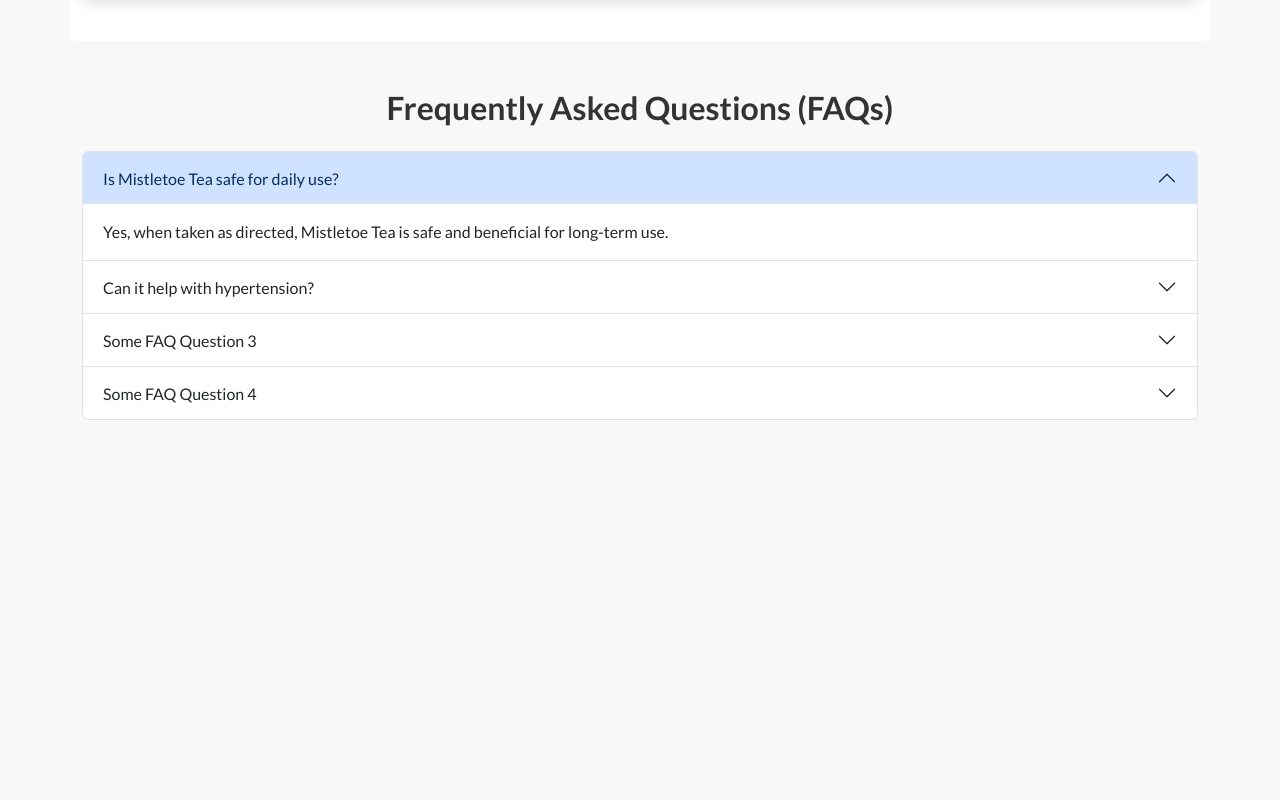
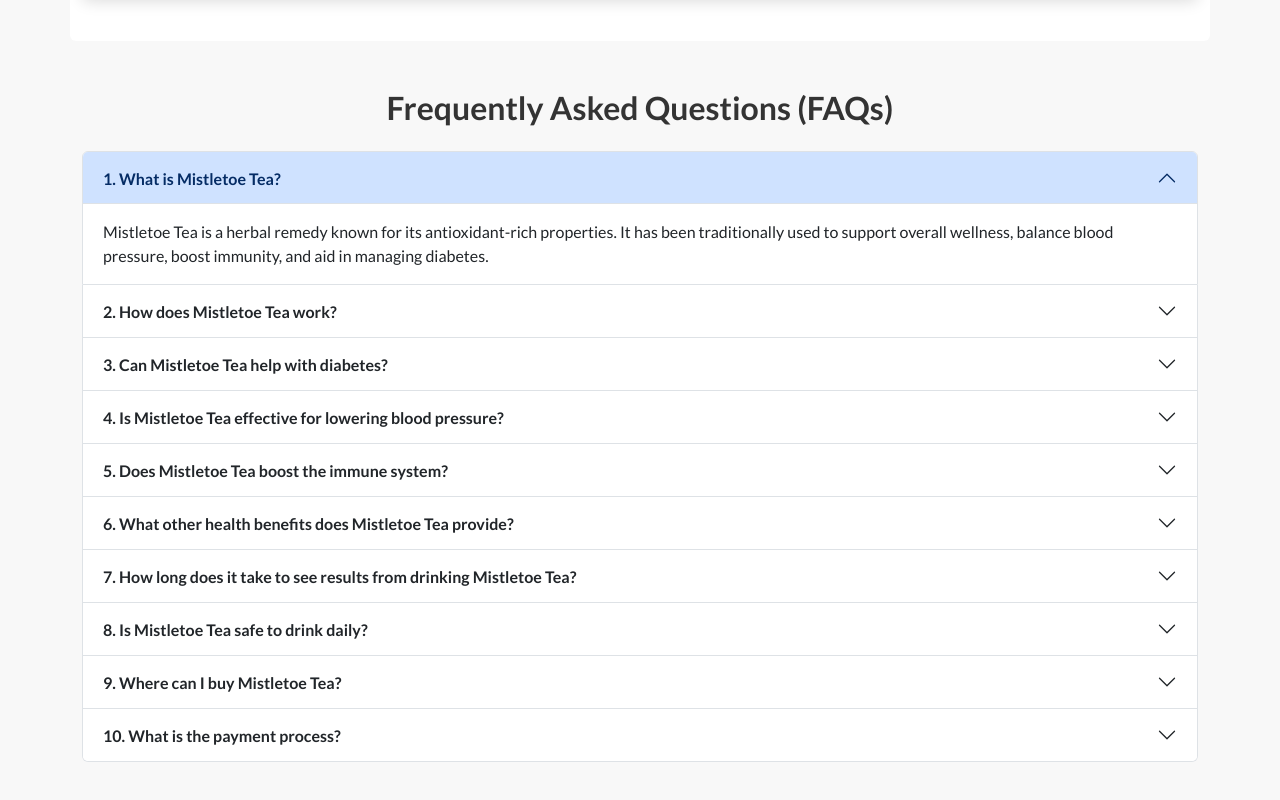
Before and after one commit to Festusali/doornet, a plain HTML site: page mistletoe/index.html in a window 1280 px wide. Shown: the part 8865-9665 px from the top of the page. Before the commit the page ends 9381 px from the top, so only its background shows below. Drawn offline with nearby package versions, Linux system fonts and the light colour scheme.

Commit message:
Implemented FAQs Section

```diff
--- a/mistletoe/index.html
+++ b/mistletoe/index.html
@@ -395,58 +395,137 @@
     <div class="accordion" id="faqAccordion">
       <div class="accordion-item">
         <h2 class="accordion-header" id="faq1">
-          <button class="accordion-button" type="button" data-bs-toggle="collapse" data-bs-target="#collapse1">
-            Is Mistletoe Tea safe for daily use?
+          <button class="accordion-button fw-bold" type="button" data-bs-toggle="collapse" data-bs-target="#collapse1">
+            1. What is Mistletoe Tea?
           </button>
         </h2>
         <div id="collapse1" class="accordion-collapse collapse show" data-bs-parent="#faqAccordion">
           <div class="accordion-body">
-            Yes, when taken as directed, Mistletoe Tea is safe and
-            beneficial for long-term use.
+            Mistletoe Tea is a herbal remedy known for its antioxidant-rich properties. It has been traditionally used
+            to support overall wellness, balance blood pressure, boost immunity, and aid in managing diabetes.
           </div>
         </div>
       </div>
       <div class="accordion-item">
         <h2 class="accordion-header" id="faq2">
-          <button class="accordion-button collapsed" type="button" data-bs-toggle="collapse"
+          <button class="accordion-button collapsed fw-bold" type="button" data-bs-toggle="collapse"
             data-bs-target="#collapse2">
-            Can it help with hypertension?
+            2. How does Mistletoe Tea work?
           </button>
         </h2>
         <div id="collapse2" class="accordion-collapse collapse" data-bs-parent="#faqAccordion">
           <div class="accordion-body">
-            Yes, it is known to support healthy blood pressure levels when
-            used consistently.
+            Mistletoe Tea helps combat oxidative stress and inflammation, which are key contributors to various health
+            conditions. It supports circulation, detoxifies the body, and promotes relaxation.
           </div>
         </div>
       </div>
       <div class="accordion-item">
         <h2 class="accordion-header" id="faq2">
-          <button class="accordion-button collapsed" type="button" data-bs-toggle="collapse"
+          <button class="accordion-button collapsed fw-bold" type="button" data-bs-toggle="collapse"
             data-bs-target="#collapse3">
-            Some FAQ Question 3
+            3. Can Mistletoe Tea help with diabetes?
           </button>
         </h2>
         <div id="collapse3" class="accordion-collapse collapse" data-bs-parent="#faqAccordion">
           <div class="accordion-body">
-            Lorem ipsum dolor sit amet consectetur, adipisicing elit. Sint voluptas iure obcaecati vel repudiandae
-            laudantium, aspernatur facere similique asperiores ad quaerat sed dignissimos! Sit corporis dolores neque
-            earum amet nihil?
+            Yes! Mistletoe Tea is known to help regulate blood sugar levels naturally, making it beneficial for those
+            managing diabetes.
           </div>
         </div>
       </div>
       <div class="accordion-item">
         <h2 class="accordion-header" id="faq2">
-          <button class="accordion-button collapsed" type="button" data-bs-toggle="collapse"
+          <button class="accordion-button collapsed fw-bold" type="button" data-bs-toggle="collapse"
             data-bs-target="#collapse4">
-            Some FAQ Question 4
+            4. Is Mistletoe Tea effective for lowering blood pressure?
           </button>
         </h2>
         <div id="collapse4" class="accordion-collapse collapse" data-bs-parent="#faqAccordion">
           <div class="accordion-body">
-            Lorem ipsum dolor sit amet consectetur adipisicing elit. Eius sunt impedit modi assumenda dolores eaque?
-            Mollitia, quidem dolores soluta atque laborum, possimus cum minima quaerat facere doloremque consequatur
-            dolore sequi!
+            Yes, it supports heart health by helping to normalize blood pressure, reducing the strain on arteries.
+          </div>
+        </div>
+      </div>
+      <div class="accordion-item">
+        <h2 class="accordion-header" id="faq2">
+          <button class="accordion-button collapsed fw-bold" type="button" data-bs-toggle="collapse"
+            data-bs-target="#collapse5">
+            5. Does Mistletoe Tea boost the immune system?
+          </button>
+        </h2>
+        <div id="collapse5" class="accordion-collapse collapse" data-bs-parent="#faqAccordion">
+          <div class="accordion-body">
+            Absolutely! Its antioxidant properties strengthen the immune system, making it easier to fight infections
+            and illnesses.
+          </div>
+        </div>
+      </div>
+      <div class="accordion-item">
+        <h2 class="accordion-header" id="faq2">
+          <button class="accordion-button collapsed fw-bold" type="button" data-bs-toggle="collapse"
+            data-bs-target="#collapse6">
+            6. What other health benefits does Mistletoe Tea provide?
+          </button>
+        </h2>
+        <div id="collapse6" class="accordion-collapse collapse" data-bs-parent="#faqAccordion">
+          <div class="accordion-body">
+            It helps balance hormones, improve circulation, reduce inflammation, support digestive health, promote
+            relaxation, and enhance energy levels.
+          </div>
+        </div>
+      </div>
+      <div class="accordion-item">
+        <h2 class="accordion-header" id="faq2">
+          <button class="accordion-button collapsed fw-bold" type="button" data-bs-toggle="collapse"
+            data-bs-target="#collapse7">
+            7. How long does it take to see results from drinking Mistletoe Tea?
+          </button>
+        </h2>
+        <div id="collapse7" class="accordion-collapse collapse" data-bs-parent="#faqAccordion">
+          <div class="accordion-body">
+            Results may vary, but many users report improvements in their health within 7 days of regular consumption.
+          </div>
+        </div>
+      </div>
+      <div class="accordion-item">
+        <h2 class="accordion-header" id="faq2">
+          <button class="accordion-button collapsed fw-bold" type="button" data-bs-toggle="collapse"
+            data-bs-target="#collapse8">
+            8. Is Mistletoe Tea safe to drink daily?
+          </button>
+        </h2>
+        <div id="collapse8" class="accordion-collapse collapse" data-bs-parent="#faqAccordion">
+          <div class="accordion-body">
+            Yes! It is a natural herbal tea that is safe for regular use. However, if you have existing health
+            conditions, it’s best to consult your healthcare provider.
+          </div>
+        </div>
+      </div>
+      <div class="accordion-item">
+        <h2 class="accordion-header" id="faq2">
+          <button class="accordion-button collapsed fw-bold" type="button" data-bs-toggle="collapse"
+            data-bs-target="#collapse9">
+            9. Where can I buy Mistletoe Tea?
+          </button>
+        </h2>
+        <div id="collapse9" class="accordion-collapse collapse" data-bs-parent="#faqAccordion">
+          <div class="accordion-body">
+            You can order it directly from the website, with different package options available and free home delivery.
+          </div>
+        </div>
+      </div>
+      <div class="accordion-item">
+        <h2 class="accordion-header" id="faq2">
+          <button class="accordion-button collapsed fw-bold" type="button" data-bs-toggle="collapse"
+            data-bs-target="#collapse10">
+            10. What is the payment process?
+          </button>
+        </h2>
+        <div id="collapse10" class="accordion-collapse collapse" data-bs-parent="#faqAccordion">
+          <div class="accordion-body">
+            The company offers a pay-on-delivery option, ensuring customers receive their product before making a
+            payment.
           </div>
         </div>
       </div>
```
